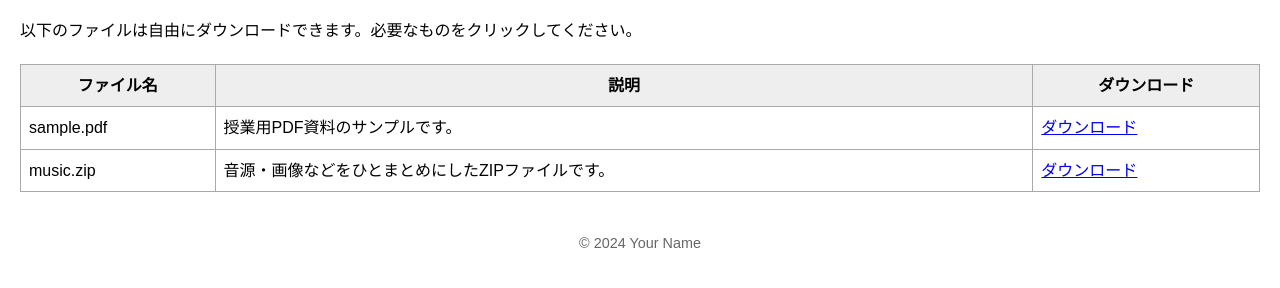
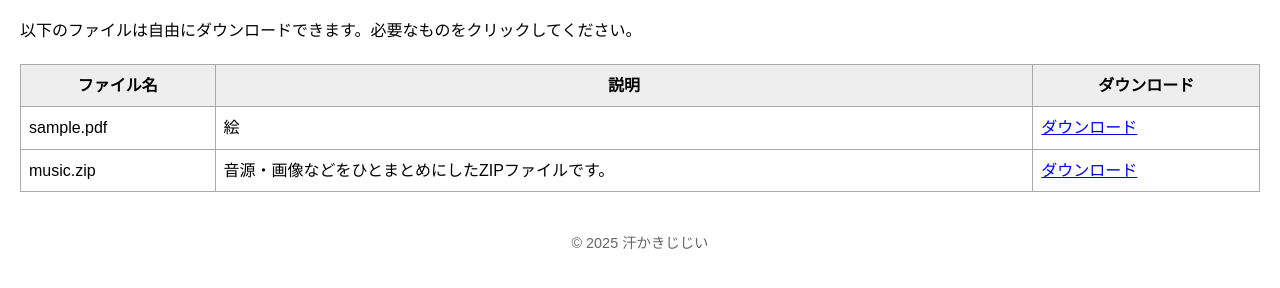
Before and after one commit to nakakazeazuki/ase, a plain HTML site: page index.html in a window 1280 px wide. Shown: the part 76-364 px from the top of the page. Drawn offline with Linux system fonts and the light colour scheme.

Commit message:
Update index.html

```diff
--- a/index.html
+++ b/index.html
@@ -47,8 +47,8 @@
     <!-- ▼ このブロックを増やしていけばOK ▼ -->
     <tr>
       <td>sample.pdf</td>
-      <td>授業用PDF資料のサンプルです。</td>
-      <td><a href="files/sample.pdf" download>ダウンロード</a></td>
+      <td>絵</td>
+      <td><a href="files/snk.png" download>ダウンロード</a></td>
     </tr>
 
     <tr>
@@ -61,7 +61,7 @@
   </table>
 
   <div class="footer">
-    © 2024 Your Name
+    © 2025 汗かきじじい
   </div>
 
 </body>
```
